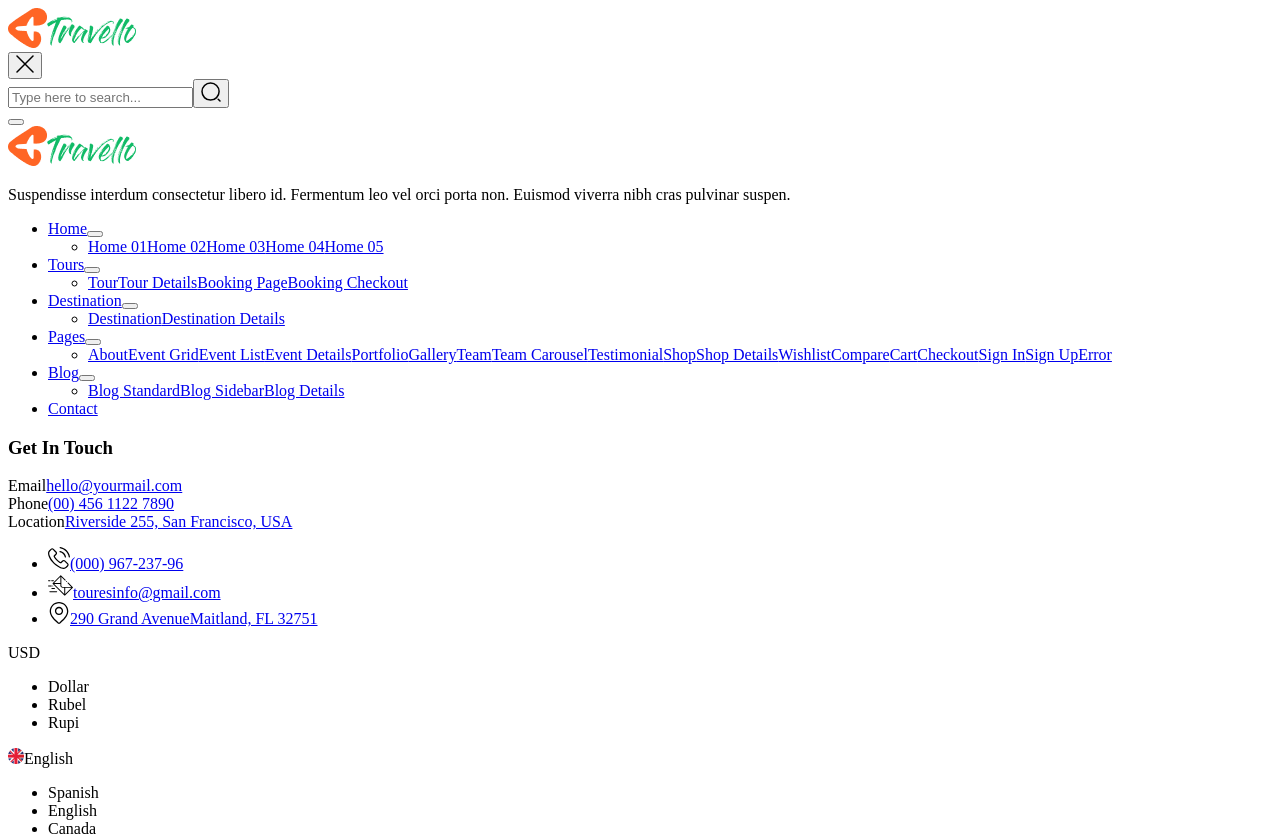
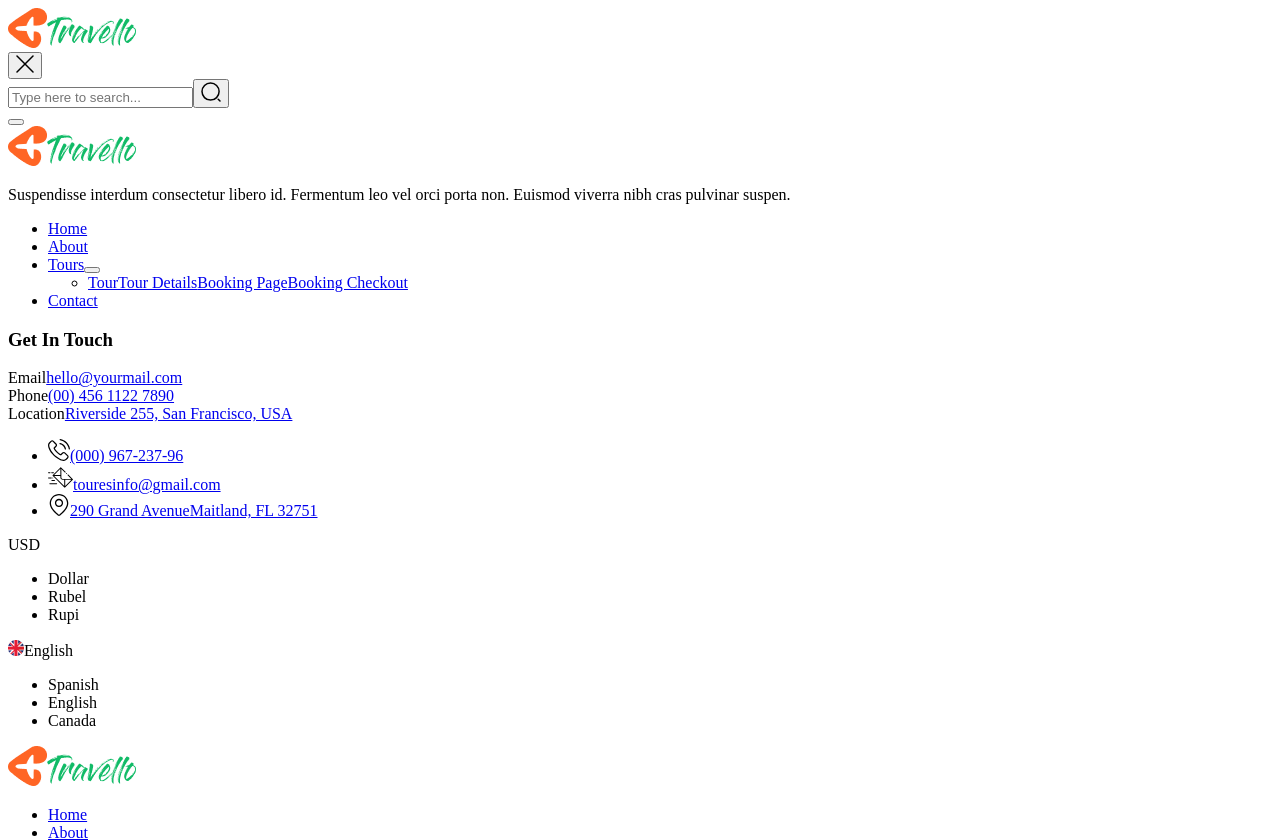
Before and after one commit to miknivin/jewel, a Next.js app: page /blog/blog in a window 1280 px wide. Shown: the top 840 px of the page. Built offline with nearby package versions, Linux system fonts and the light colour scheme.

Commit message:
content added

```diff
--- a/public/assets/scss/layout/_slider.scss
+++ b/public/assets/scss/layout/_slider.scss
@@ -334,8 +334,8 @@
 
 .it-hero-3 {
   &-space {
-    padding-top: 105px;
-    padding-bottom: 65px;
+    padding-top: 65px;
+    padding-bottom: 50px;
   }
   &-thumb-pl {
     transform: translateX(100px);
@@ -347,7 +347,7 @@
     }
   }
   & .it-slider-title {
-    font-size: 80px;
+    font-size: 60px;
     @media #{$xs} {
       font-size: 35px;
     }
--- a/src/components/destination/destination-one.tsx
+++ b/src/components/destination/destination-one.tsx
@@ -62,9 +62,9 @@ const DestinationOne = () => {
         <div className="row justify-content-center">
           <div className="col-xl-7 col-lg-8">
             <div className="it-destination-title-box text-center mb-75">
-              <span className="it-section-subtitle">Top Destinations</span>
+              <span className="it-section-subtitle">Explore Top Destinations</span>
               <h3 className="it-section-title">
-                Explore the Beautiful Places Around the World
+                Your journey begins where the ordinary ends
               </h3>
             </div>
           </div>
--- a/src/components/video/video-one.tsx
+++ b/src/components/video/video-one.tsx
@@ -63,10 +63,10 @@ const VideoOne = ({ btnClass }: IProps) => {
       </div>
       <div className="container">
         <div className="row align-items-center">
-          <div className="col-xl-6 col-lg-9">
+          <div className="col-xl-7 col-lg-9">
             <div className="it-video-content z-index">
               <h3 className="it-section-title text-white mb-30">
-                Ready to get started your travel camping us
+                Discover Your Next Favorite Getaway With Skyfall Jewel
               </h3>
               <div className="it-video-button">
                 <Link
@@ -78,7 +78,7 @@ const VideoOne = ({ btnClass }: IProps) => {
               </div>
             </div>
           </div>
-          <div className="col-xl-6 col-lg-3">
+          <div className="col-xl-5 col-lg-3">
             <div className="it-video-icon z-index justify-content-start justify-content-md-end align-items-center">
               <Link href="#" className="popup-video" onClick={handleLinkClick}>
                 <i className="fa-solid fa-play"></i>
--- a/src/layouts/headers/header-one.tsx
+++ b/src/layouts/headers/header-one.tsx
@@ -82,13 +82,13 @@ const HeaderOne = ({ hasTopBar, hasTopBarTwo, headerClass }: HeaderProps) => {
                 </div>
                 <div className="col-xl-3 col-lg-6 col-md-6 col-6">
                   <div className="it-header-bottom-right d-flex align-items-center justify-content-end">
-                    <div className="it-header-bottom-right-shop d-none d-md-block">
+                    {/* <div className="it-header-bottom-right-shop d-none d-md-block">
                       <Link href="/cart">
                         <span>
                           <CartSvg />
                         </span>
                       </Link>
-                    </div>
+                    </div> */}
                     <div className="it-header-bottom-right-button ml-30">
                       <Link href="/contact" className="it-btn-primary">
                         Contact Us
--- a/src/layouts/headers/menu-items.tsx
+++ b/src/layouts/headers/menu-items.tsx
@@ -58,33 +58,11 @@ const MenuItems = ({ isMobileMenu }: IProps) => {
 
   return (
     <ul>
-      <li className="has-dropdown p-static">
-        <Link href="#" onClick={handleClick}>
-          Home
-          <button
-            className={`${
-              home
-                ? 'dropdown-toggle-btn dropdown-opened'
-                : 'dropdown-toggle-btn'
-            } d-xl-none `}
-            onClick={() => {
-              openMobileMenu('home');
-            }}
-          >
-            <i className="fal fa-angle-right"></i>
-          </button>
-        </Link>
-        <ul
-          className={home ? 'it-submenu submenu d-block' : 'it-submenu submenu'}
-        >
     <li>
-            <Link href="/">Home 01</Link>
-            <Link href="/home-2">Home 02</Link>
-            <Link href="/home-3">Home 03</Link>
-            <Link href="/home-4">Home 04</Link>
-            <Link href="/home-5">Home 05</Link>
+      <Link href="/">Home</Link>
     </li>
-        </ul>
+    <li>
+      <Link href="/abour">About</Link>
     </li>
     <li className="has-dropdown">
       <Link href="/tour" onClick={handleClick}>
@@ -113,102 +91,6 @@ const MenuItems = ({ isMobileMenu }: IProps) => {
         </li>
       </ul>
     </li>
-      <li className="has-dropdown">
-        <Link href="/destination" onClick={handleClick}>
-          Destination
-          <button
-            className={`${
-              destination
-                ? 'dropdown-toggle-btn dropdown-opened'
-                : 'dropdown-toggle-btn'
-            } d-xl-none `}
-            onClick={() => {
-              openMobileMenu('destination');
-            }}
-          >
-            <i className="fal fa-angle-right"></i>
-          </button>
-        </Link>
-        <ul
-          className={
-            destination ? 'it-submenu submenu d-block' : 'it-submenu submenu'
-          }
-        >
-          <li>
-            <Link href="/destination">Destination</Link>
-            <Link href="/destination-details/1">Destination Details</Link>
-          </li>
-        </ul>
-      </li>
-      <li className="has-dropdown">
-        <a href="#">
-          Pages
-          <button
-            className={`${
-              page
-                ? 'dropdown-toggle-btn dropdown-opened'
-                : 'dropdown-toggle-btn'
-            } d-xl-none `}
-            onClick={() => {
-              openMobileMenu('page');
-            }}
-          >
-            <i className="fal fa-angle-right"></i>
-          </button>
-        </a>
-        <ul
-          className={page ? 'it-submenu submenu d-block' : 'it-submenu submenu'}
-        >
-          <li>
-            <Link href="/about">About</Link>
-            <Link href="/event-grid">Event Grid</Link>
-            <Link href="/event-list">Event List</Link>
-            <Link href="/event-details/1">Event Details</Link>
-            <Link href="/portfolio">Portfolio</Link>
-            <Link href="/gallery">Gallery</Link>
-            <Link href="/team">Team</Link>
-            <Link href="/team-2">Team Carousel</Link>
-            <Link href="/testimonial">Testimonial</Link>
-            <Link href="/shop">Shop</Link>
-            <Link href="/shop-details/1">Shop Details</Link>
-            <Link href="/wishlist">Wishlist</Link>
-            <Link href="/compare">Compare</Link>
-            <Link href="/cart">Cart</Link>
-            <Link href="/checkout">Checkout</Link>
-            <Link href="/sign-in">Sign In</Link>
-            <Link href="/sign-up">Sign Up</Link>
-            <Link href="/404">Error</Link>
-          </li>
-        </ul>
-      </li>
-      <li className="has-dropdown">
-        <Link href="/blog" onClick={handleClick}>
-          Blog
-          <button
-            className={`${
-              blog
-                ? 'dropdown-toggle-btn dropdown-opened'
-                : 'dropdown-toggle-btn'
-            } d-xl-none `}
-            onClick={() => {
-              openMobileMenu('blog');
-            }}
-          >
-            <i className="fal fa-angle-right"></i>
-          </button>
-        </Link>
-        <ul
-          className={blog ? 'it-submenu submenu d-block' : 'it-submenu submenu'}
-        >
-          <li>
-            <Link href="/blog">Blog Standard</Link>
-
-            <Link href="/blog-sidebar">Blog Sidebar</Link>
-
-            <Link href="/blog-details/1">Blog Details</Link>
-          </li>
-        </ul>
-      </li>
     <li>
       <Link href="/contact">Contact</Link>
     </li>
--- a/src/types/destination-d-t.ts
+++ b/src/types/destination-d-t.ts
@@ -4,7 +4,7 @@ export interface IDestinationDT {
   id: number;
   image: StaticImageData;
   title: string;
-  tourCount: number;
+  tourCount: any;
   departuresCount?: number;
   detailsImg: StaticImageData;
 }
```
Also changed, not shown: src/components/about/about-one.tsx (+3 -5 lines), src/components/choose/choose-one.tsx (+13 -4 lines), src/components/hero-banner/hero-banner-five.tsx (+4 -5 lines), src/components/hero-banner/hero-banner-one.tsx (+11 -11 lines), src/data/destination-data.ts (+10 -10 lines), src/pages/homes/home-1.tsx (+6 -5 lines). Lines whose indentation alone changed are shown as unchanged.
